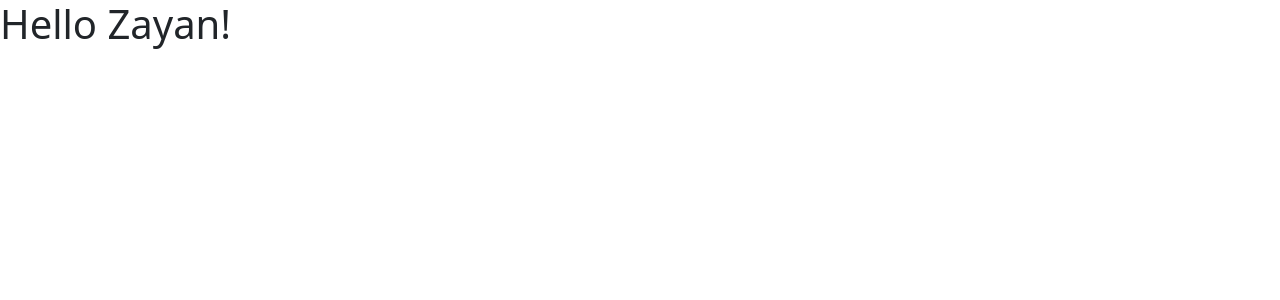
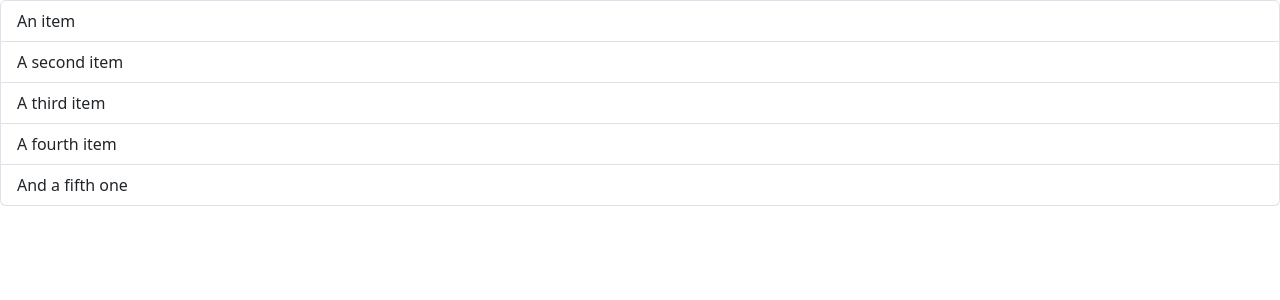
Before and after one commit to zayan-farazi/devsoc-webpage, a React (Vite) app in the folder devsoc-webpage/: page / in a window 1280 px wide. Shown: the top 300 px of the page. Built offline with nearby package versions, Linux system fonts and the light colour scheme.

Commit message:
feature: created a listgroup using bootstrap, testing to see how it works

```diff
--- a/devsoc-webpage/src/App.tsx
+++ b/devsoc-webpage/src/App.tsx
@@ -1,7 +1,11 @@
-import Message from "./components/message";
+import ListGroup from "./components/ListGroup";
 
 function App() {
-  return <div><Message></Message></div>;
+  return (
+    <div>
+      <ListGroup></ListGroup>
+    </div>
+  );
 }
 
 export default App;
--- /dev/null
+++ b/devsoc-webpage/src/components/ListGroup.tsx
@@ -0,0 +1,13 @@
+function ListGroup() {
+  return (
+    <ul className="list-group">
+      <li className="list-group-item">An item</li>
+      <li className="list-group-item">A second item</li>
+      <li className="list-group-item">A third item</li>
+      <li className="list-group-item">A fourth item</li>
+      <li className="list-group-item">And a fifth one</li>
+    </ul>
+  );
+}
+
+export default ListGroup;
```
